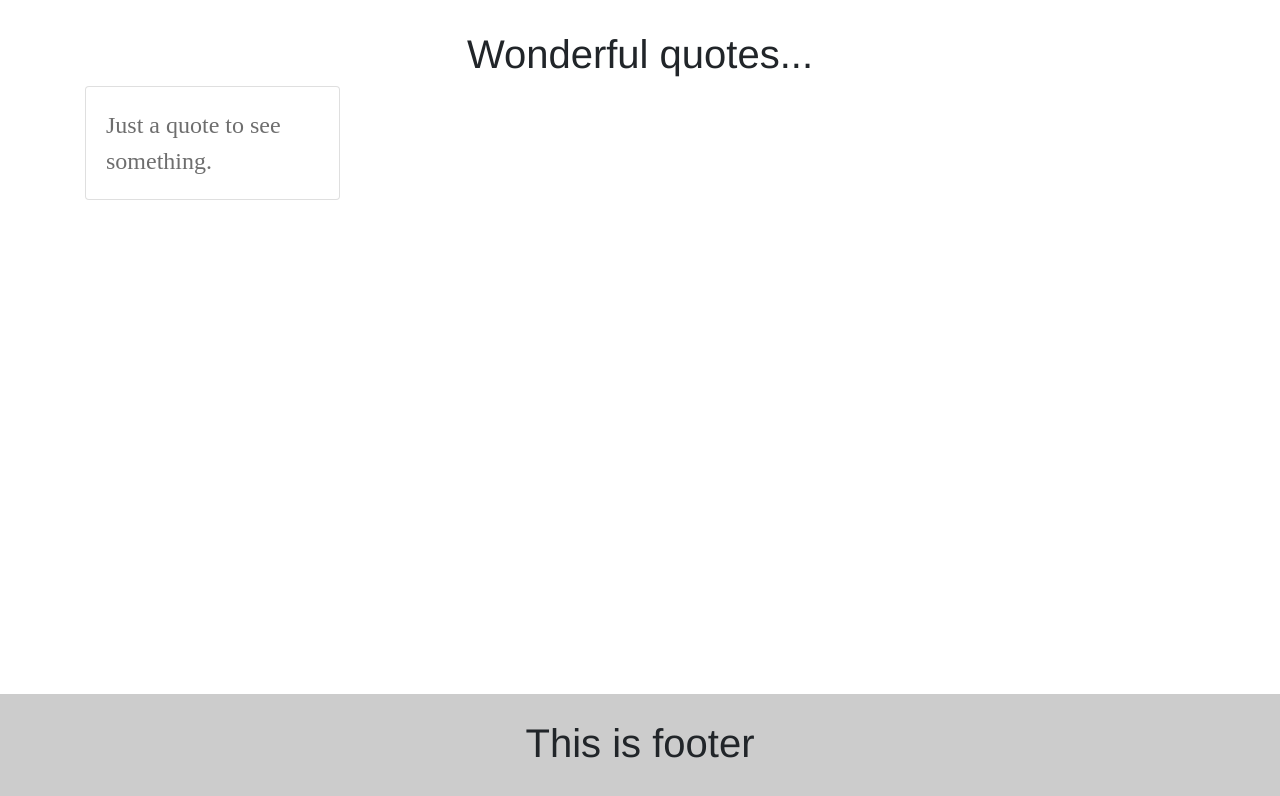
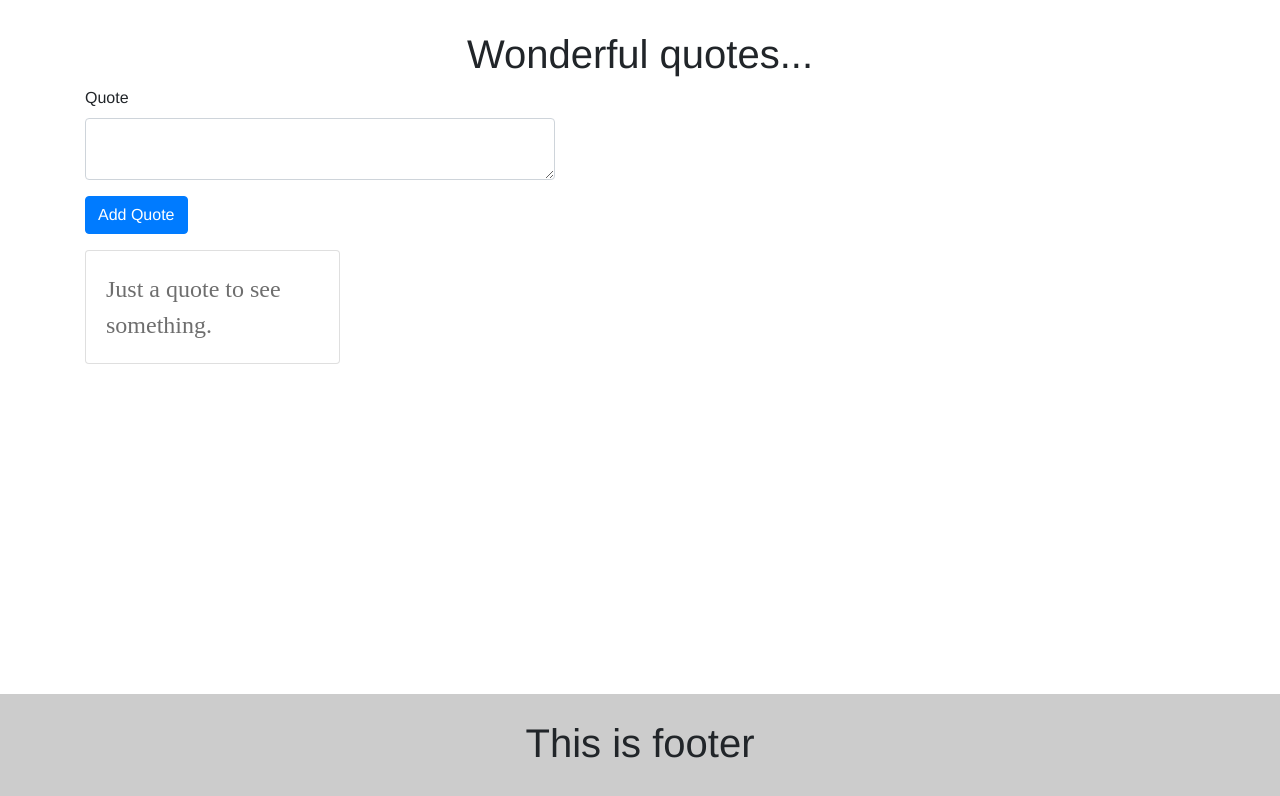
Before and after one commit to PrabeenSoreng/wonderful-quotes, a Vue app: page / in a window 1280 px wide. Shown: the top 796 px of the page. Built offline with nearby package versions, Linux system fonts and the light colour scheme; a web font is replaced by a local one.

Commit message:
add new quote functionality added

```diff
--- a/src/App.vue
+++ b/src/App.vue
@@ -4,6 +4,7 @@
       <h1>Wonderful quotes...</h1>
     </header>
     <div class="container">
+      <appNewQuote @quoteAdded="newQuote"></appNewQuote>
       <appQuoteGrid :quotes="quotes"></appQuoteGrid>
     </div>
     <footer class="main-footer">
@@ -13,17 +14,24 @@
 </template>
 
 <script>
-import QuoteGrid from "./components/QuoteGrid";
+import QuoteGrid from "./components/QuoteGrid.vue";
+import NewQuote from "./components/NewQuote.vue";
 export default {
   name: "app",
   components: {
-    appQuoteGrid: QuoteGrid
+    appQuoteGrid: QuoteGrid,
+    appNewQuote: NewQuote
   },
   data() {
     return {
       quotes: ["Just a quote to see something."],
       maxQuotes: 10
     };
+  },
+  methods: {
+    newQuote(quote) {
+      this.quotes.push(quote);
+    }
   }
 };
 </script>
--- /dev/null
+++ b/src/components/NewQuote.vue
@@ -0,0 +1,29 @@
+<template>
+  <div class="row">
+    <form>
+      <div class="col-sm-8 col-sm-offset-2 col-xs-12 col-md-6 col-md-offset-3 form-group">
+        <label>Quote</label>
+        <textarea class="form-control" cols="100" v-model="quote"></textarea>
+      </div>
+      <div class="col-sm-8 col-sm-offset-2 col-xs-12 col-md-6 col-md-offset-3 form-group">
+        <button class="btn btn-primary" @click.prevent="createNew">Add Quote</button>
+      </div>
+    </form>
+  </div>
+</template>
+
+<script>
+export default {
+  data() {
+    return {
+      quote: ""
+    };
+  },
+  methods: {
+    createNew() {
+      this.$emit("quoteAdded", this.quote);
+      this.quote = "";
+    }
+  }
+};
+</script>
```
